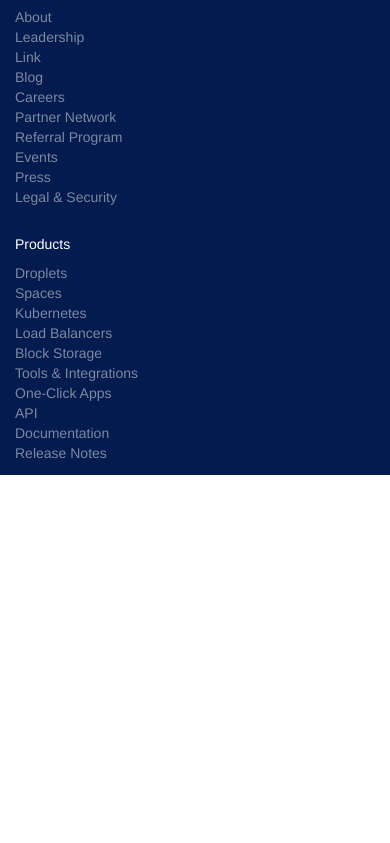
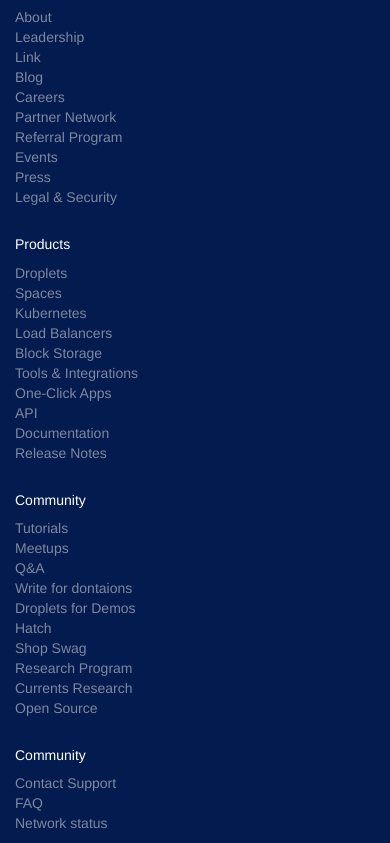
Before and after one commit to MarcoMadeddu/html-css-digitalocean, a plain HTML site: page index.html in a window 390 px wide. Shown: the part 5236-6079 px from the top of the page. Before the commit the page ends 5711 px from the top, so only its background shows below. Drawn offline with nearby package versions, Linux system fonts and the light colour scheme.

Commit message:
complete footer and fix responsive

```diff
--- a/index.html
+++ b/index.html
@@ -406,14 +406,29 @@
           </ul>
         </div>
 
-        <div class="col-xs-12">
-          <div class="box2">
-          </div>
+        <div class="col-xs-12 col-sm-6 col-md-2">
+          <h2 class="txt-white">Community</h2>
+          <ul class="list-unstyled">
+            <li><a href="#">Tutorials</a></li>
+            <li><a href="#">Meetups</a></li>
+            <li><a href="#">Q&A</a></li>
+            <li><a href="#">Write for dontaions</a></li>
+            <li><a href="#">Droplets for Demos</a></li>
+            <li><a href="#">Hatch</a></li>
+            <li><a href="#">Shop Swag</a></li>
+            <li><a href="#">Research Program</a></li>
+            <li><a href="#">Currents Research</a></li>
+            <li><a href="#">Open Source</a></li>
+          </ul>
         </div>
 
-        <div class="col-xs-12">
-          <div class="box2">
-          </div>
+        <div class="col-xs-12 col-sm-6 col-md-2">
+          <h2 class="txt-white">Community</h2>
+          <ul class="list-unstyled">
+            <li><a href="#">Contact Support</a></li>
+            <li><a href="#">FAQ</a></li>
+            <li><a href="#">Network status</a></li>
+          </ul>
         </div>
 
       </div>
```
